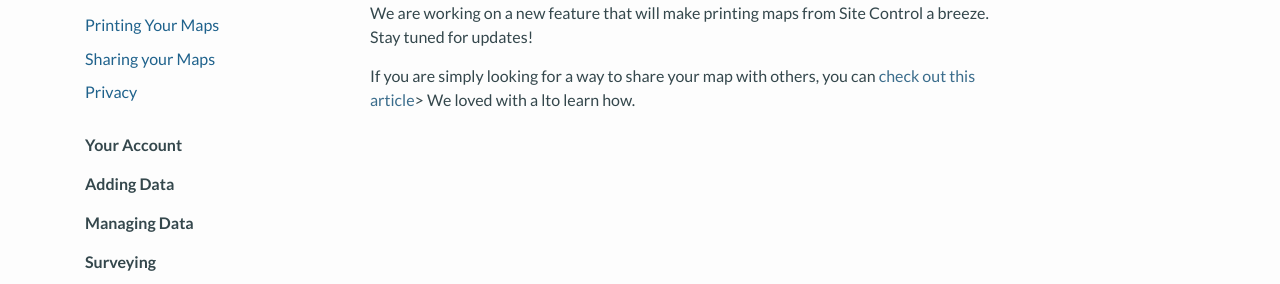
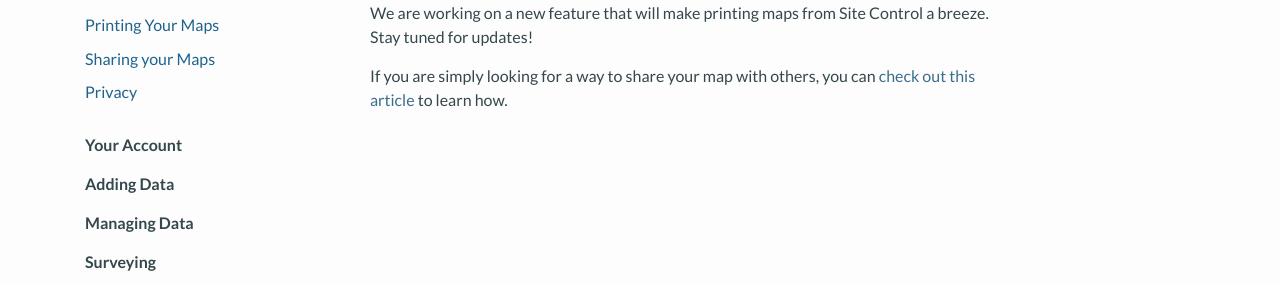
Before and after one commit to loveland/support, a Jekyll site: the page built from _articles/printing-your-maps.md, in a window 1280 px wide. Shown: the part 466-750 px from the top of the page. Built offline with Jekyll 4.4.1, drawn with Linux system fonts in a browser that asks for light colours; a script that is not in the unit is left out.

Commit message:
Updated printing-your-maps.md

```diff
--- a/_articles/printing-your-maps.md
+++ b/_articles/printing-your-maps.md
@@ -2,9 +2,10 @@
 weight: 1
 category: Maps
 published: true
+intro: Take a screenshot of your map in order to print it
 ---
 At the moment, there is no direct way to print a map from your Site Control account. The best way to capture a static picture of your map is to take a screenshot on your computer.
 
 We are working on a new feature that will make printing maps from Site Control a breeze. Stay tuned for updates!
 
-If you are simply looking for a way to share your map with others, you can [check out this article](https://sitecontrol.us/support/Share-a-Map)> We loved with a lto learn how.
+If you are simply looking for a way to share your map with others, you can [check out this article](https://sitecontrol.us/support/Share-a-Map) to learn how.
```
